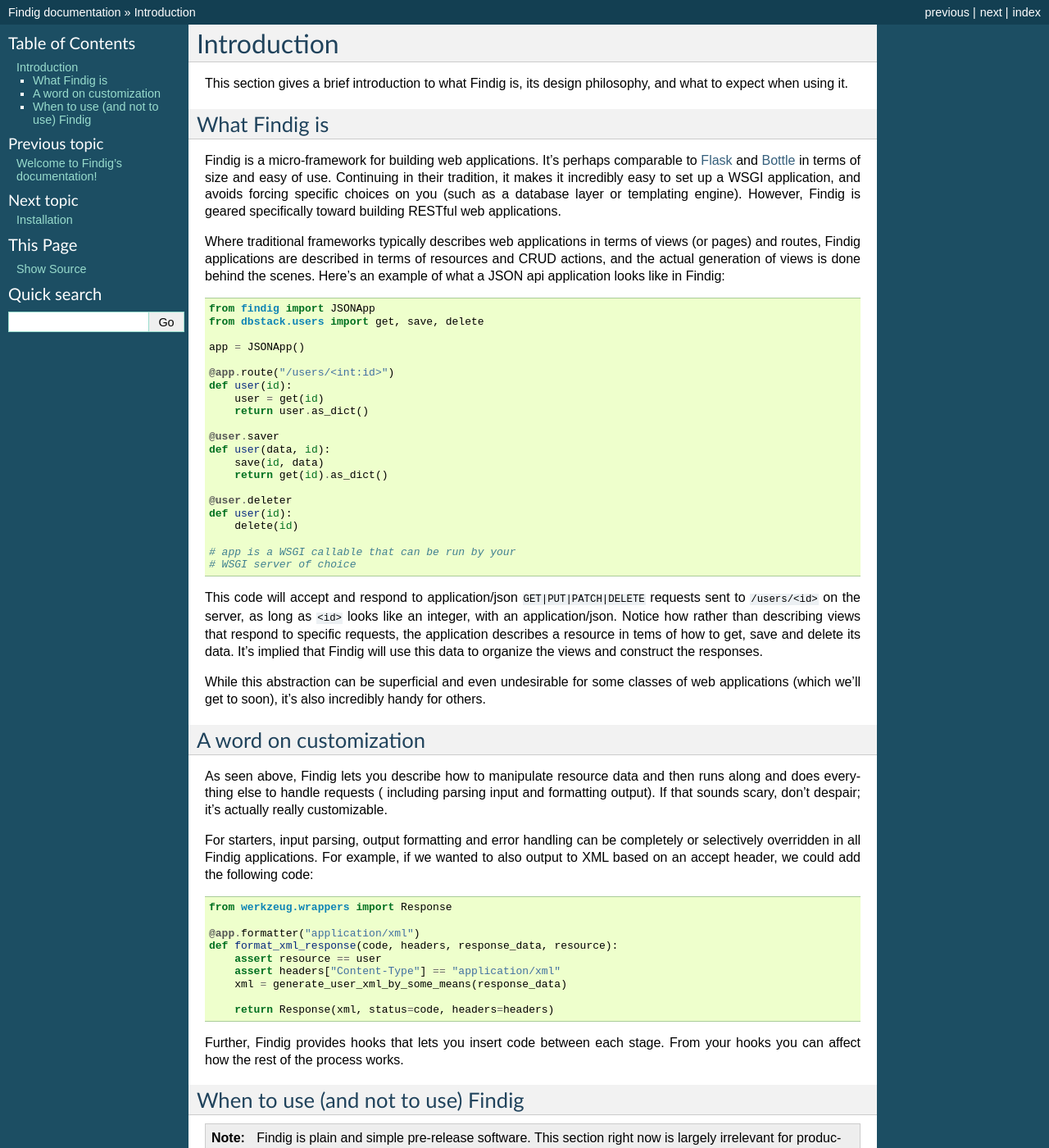
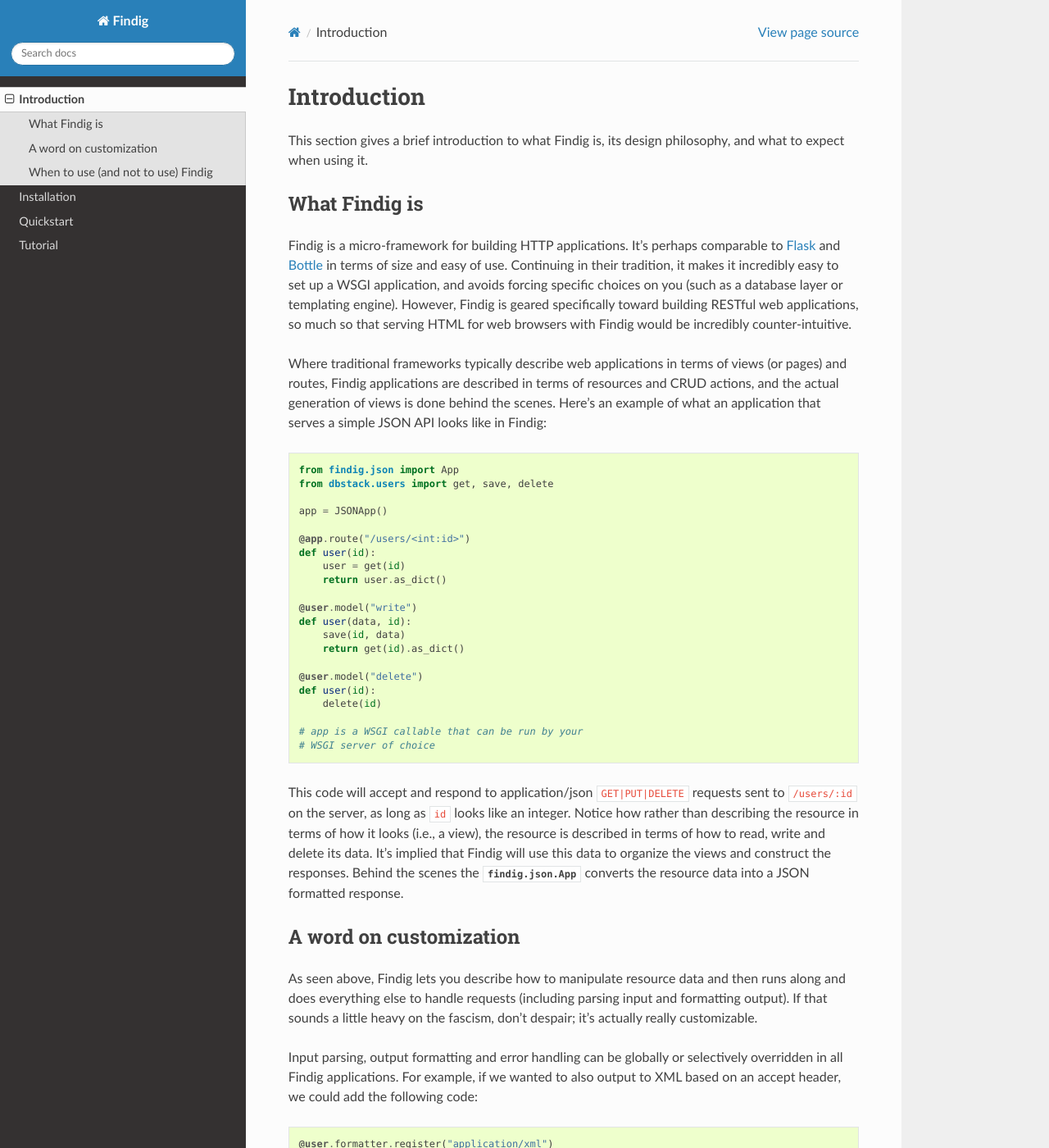
Before and after one commit to geniphi/findig, a Sphinx documentation site: the page built from docs/intro.rst, in a window 1280 px wide and 1400 px high. Shown: the whole window at 82% size. Built offline with Sphinx 7.4.7 and the Read the Docs theme 2.0.0, drawn with Linux system fonts in a browser that asks for light colours; the version number could not be read and is left out; some of the changed text lies outside the part shown.

Commit message:
Touch up of the documentation

```diff
--- a/docs/conf.py
+++ b/docs/conf.py
@@ -17,6 +17,17 @@
 import os
 
 from os.path import dirname, join
+
+on_rtd = os.environ.get('READTHEDOCS', None) == 'True'
+if on_rtd:
+    rtd_theme_available = False
+else:
+    try:
+        import sphinx_rtd_theme
+    except:
+        rtd_theme_available = False
+    else:
+        rtd_theme_available = True
 
 # If extensions (or modules to document with autodoc) are in another directory,
 # add these directories to sys.path here. If the directory is relative to the
@@ -114,7 +125,7 @@
 
 # The theme to use for HTML and HTML Help pages.  See the documentation for
 # a list of builtin themes.
-html_theme = 'default'
+html_theme = 'sphinx_rtd_theme' if rtd_theme_available else 'default'
 
 # Theme options are theme-specific and customize the look and feel of a theme
 # further.  For a list of options available for each theme, see the
@@ -122,7 +133,8 @@
 #html_theme_options = {}
 
 # Add any paths that contain custom themes here, relative to this directory.
-#html_theme_path = []
+html_theme_path = [sphinx_rtd_theme.get_html_theme_path()] \
+                  if rtd_theme_available else []
 
 # The name for this set of Sphinx documents.  If None, it defaults to
 # "<project> v<release> documentation".
--- a/docs/install.rst
+++ b/docs/install.rst
@@ -13,7 +13,7 @@
 Supported Python versions
 -------------------------
 
-Findig currently supports Python 2.7.
+Findig currently supports Python 3.4.
 
 Installing the development version
 ----------------------------------
@@ -48,8 +48,7 @@
 ============ ========================= ======================
 Feature name Description               Installed Requirements
 ============ ========================= ======================
-redis        Redis cache support       redis
-jinja        Jinja2 templating support jinja2
+redis        Redis data set support    redis
 ============ ========================= ======================
 
 Getting the source code
--- a/docs/intro.rst
+++ b/docs/intro.rst
@@ -8,20 +8,22 @@
 What Findig is
 --------------
 
-Findig is a micro-framework for building web applications. It's perhaps
+Findig is a micro-framework for building HTTP applications. It's perhaps
 comparable to Flask_ and Bottle_ in terms of size and easy of use.
 Continuing in their tradition, it makes it incredibly easy to set up
 a WSGI application, and avoids forcing specific choices on you
 (such as a database layer or templating engine). However, Findig is
-geared specifically toward building RESTful web applications.
+geared specifically toward building RESTful web applications, so much so
+that serving HTML for web browsers with Findig would be incredibly
+counter-intuitive.
 
-Where traditional frameworks typically describes web applications in
+Where traditional frameworks typically describe web applications in
 terms of views (or pages) and routes, Findig applications are described
 in terms of resources and CRUD actions, and the actual generation of
-views is done behind the scenes. Here's an example of what a
-JSON api application looks like in Findig::
+views is done behind the scenes. Here's an example of what an application
+that serves a simple JSON API looks like in Findig::
 
-    from findig import JSONApp
+    from findig.json import App
     from dbstack.users import get, save, delete
 
     app = JSONApp()
@@ -31,12 +33,12 @@
         user = get(id)
         return user.as_dict()
 
-    @user.saver
+    @user.model("write")
     def user(data, id):
         save(id, data)
         return get(id).as_dict()
 
-    @user.deleter
+    @user.model("delete")
     def user(id):
         delete(id)
 
@@ -44,46 +46,40 @@
     # WSGI server of choice
 
 This code will accept and respond to application/json
-``GET|PUT|PATCH|DELETE`` requests sent to ``/users/<id>`` on the server,
-as long as ``<id>`` looks like an integer, with an application/json.
-Notice how rather than describing views that respond to specific requests,
-the application describes a resource in tems of how to get, save and delete
-its data. It's implied that Findig will use this data to organize the
-views and construct the responses.
-
-While this abstraction can be superficial and even undesirable for some
-classes of web applications (which we'll get to soon), it's also
-incredibly handy for others.
+``GET|PUT|DELETE`` requests sent to ``/users/:id`` on the server,
+as long as ``id`` looks like an integer. Notice how rather than
+describing the resource in terms of how it looks (i.e., a view), the
+resource is described in terms of how to read, write and delete its data.
+It's implied that Findig will use this data to organize the
+views and construct the responses. Behind the scenes the
+:class:`findig.json.App` converts the resource data into a JSON formatted
+response.
 
 A word on customization
 -----------------------
 
 As seen above, Findig lets you describe how to manipulate resource data
-and then runs along and does everything else to handle requests (
-including parsing input and formatting output). If that sounds scary,
-don't despair; it's actually really customizable.
+and then runs along and does everything else to handle requests
+(including parsing input and formatting output). If that sounds a little
+heavy on the fascism, don't despair; it's actually really customizable.
 
-For starters, input parsing, output formatting and error handling can
-be completely or selectively overridden in all Findig applications. For
-example, if we wanted to also output to XML based on an accept header,
+Input parsing, output formatting and error handling can be globally or
+selectively overridden in all Findig applications. For example, if we
+wanted to also output to XML based on an accept header,
 we could add the following code::
 
-    from werkzeug.wrappers import Response
-
-    @app.formatter("application/xml")
-    def format_xml_response(code, headers, response_data, resource):
-        assert resource == user
-        assert headers["Content-Type"] == "application/xml"
-        xml = generate_user_xml_by_some_means(response_data)
-
-        return Response(xml, status=code, headers=headers)
+	@user.formatter.register("application/xml")
+	def format_xml_response(user_dict):
+		# This registers an xml formatter for the user resource
+		xml = generate_user_xml_by_some_means(user_dict)
+		return xml
 
 .. todo:: Provide links to parts of documentation explaining extending
           parsing, formatting and error handling.
 
-Further, Findig provides hooks that lets you insert code between each
-stage. From your hooks you can affect how the rest of the process works.
-
+In addition, a lot of Findig's internals are based on abstract classes,
+allowing you to plug in custom components that do things just the way you
+want them done (let's hope it never comes to that, though).
 
 When to use (and not to use) Findig
 -----------------------------------
@@ -92,19 +88,14 @@
           right now is largely irrelevant for production applications:
           *you simply don't*.
 
-If all your web application does and will ever do is serve HTML, then
-you have very little to gain from using Findig. Not only are frameworks
-like Flask_ more stable, they don't waste your time with an extra level
-of abstraction that you'll probably never use.
+Findig is an API framework that's intended for building APIs, and it aims
+to be great at doing only that. As a result, support for applications that
+talk to traditional web browsers is virtually non-existent. Instead, use
+Findig if you want to build a backend API that powers your web apps and/or
+mobile applications.
 
-For applications that need to serve RESTful applications however,
-Findig is an excellent option to consider. It's native support of REST
-actions and decoupling of view/response generation from resource data
-functions provide a clean way automate things around entire groups of
-resources (or your entire application!).
-
-If it does its job, the rest of the documentation will not only guide you
-on how to use Findig, but shed light on the use cases that it excels at.
+.. note:: Findig can be used to back angularjs_ apps.
 
 .. _flask: http://flask.pocoo.org/
 .. _bottle: http://bottlepy.org/
+.. _angularjs: http://https://angularjs.org/
```
Also changed, not shown: docs/index.rst (+5 -5 lines), 1 other file.
